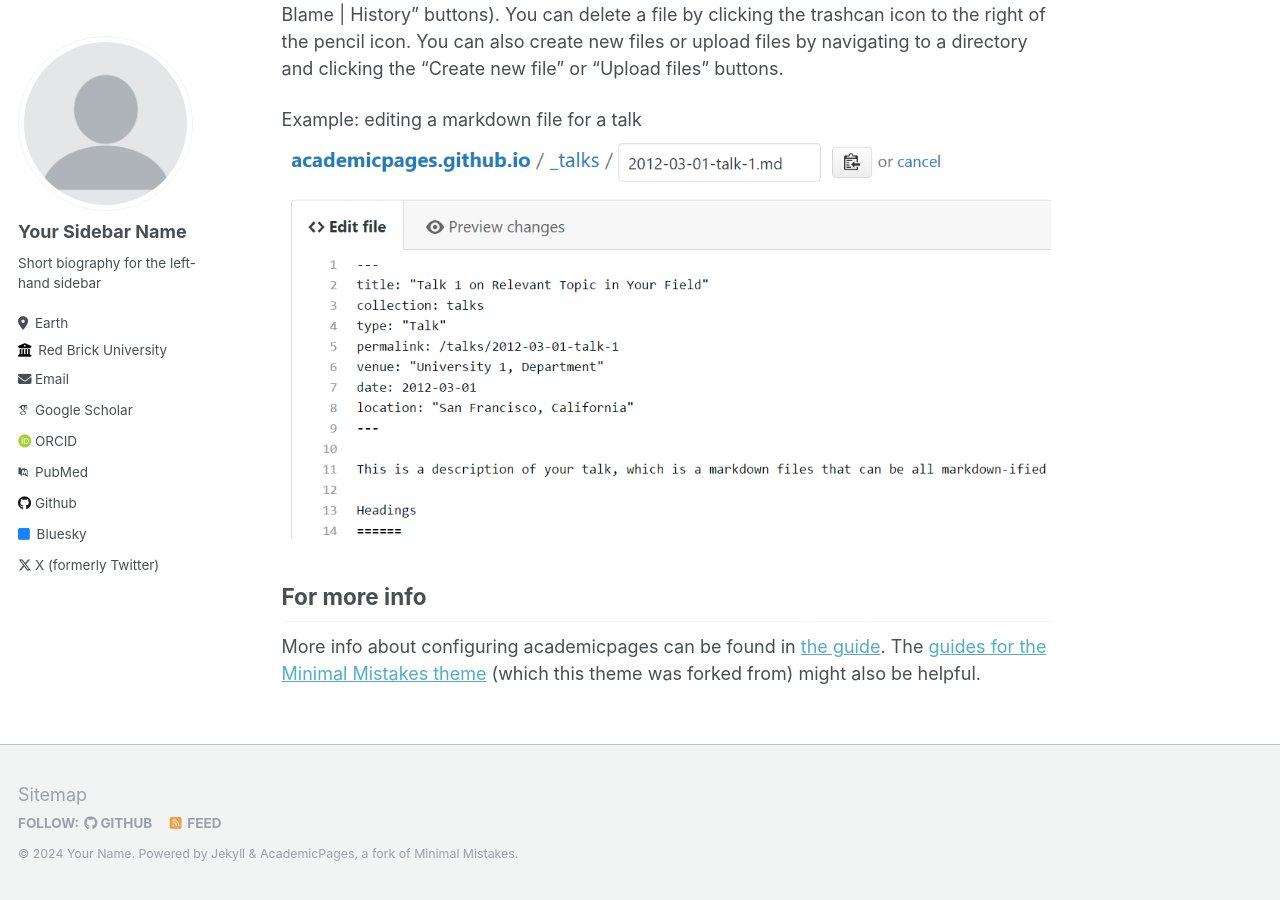
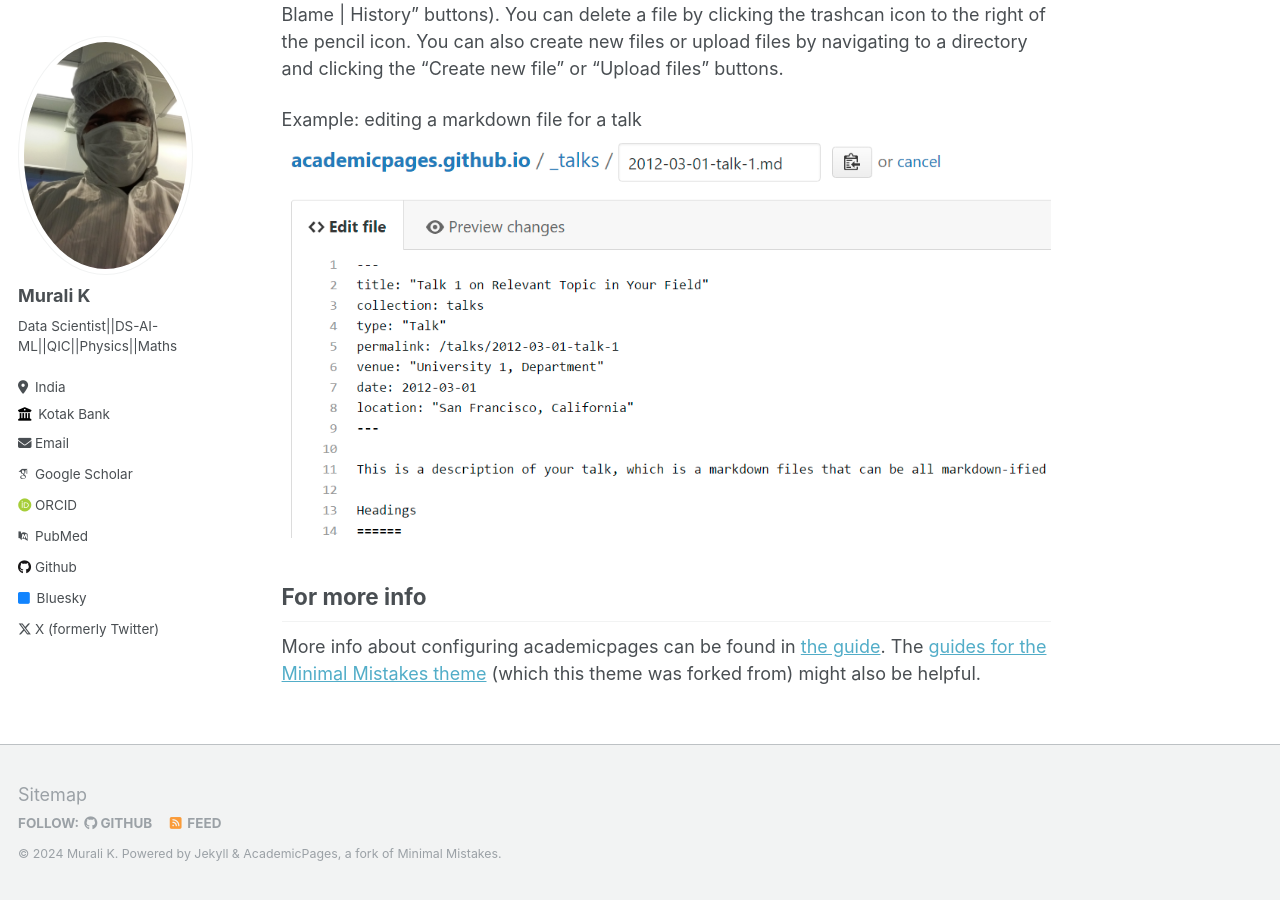
Before and after one commit to muralik98/muralik, a Jekyll site: the page built from _pages/about.md, in a window 1280 px wide and 900 px high, scrolled down 2463 px. Built offline with Jekyll 4.4.1, drawn with Linux system fonts in a browser that asks for light colours; some web fonts are replaced; some of the changed text lies outside the part shown.

Commit message:
Update _config.yml

```diff
--- a/_config.yml
+++ b/_config.yml
@@ -8,10 +8,10 @@
 
 # Basic Site Settings
 locale                   : "en-US"
-title                    : "Your Name / Site Title"
+title                    : "Murali K"
 title_separator          : "-"
-name                     : &name "Your Name"
-description              : &description "personal description"
+name                     : &name "Murali K"
+description              : &description "Data Scientist||DS-AI-ML||QIC||Physics||Maths"
 url                      : https://academicpages.github.io # the base hostname & protocol for your site e.g. "https://mmistakes.github.io"
 baseurl                  : "" # the subpath of your site, e.g. "/blog"
 repository               : "academicpages/academicpages.github.io"
@@ -21,14 +21,14 @@ repository               : "academicpages/academicpages.github.io"
 #               Additional customization can be done by editing /_includes/author-profile.html
 author:
   # Biographic information
-  avatar           : "profile.png"
-  name             : "Your Sidebar Name"
+  avatar           : "portfolio_pic.jpg"
+  name             : "Murali K"
   pronouns         : # example: "she/her"
-  bio              : "Short biography for the left-hand sidebar"
-  location         : "Earth"
-  employer         : "Red Brick University"
+  bio              : "Data Scientist||DS-AI-ML||QIC||Physics||Maths"
+  location         : "India"
+  employer         : "Kotak Bank"
   uri              : # URL
-  email            : "none@example.org"
+  email            : "muralik1598@gmail.com"
 
   # Academic websites
   arxiv            : # URL - Update with the correct link to your profile
```
